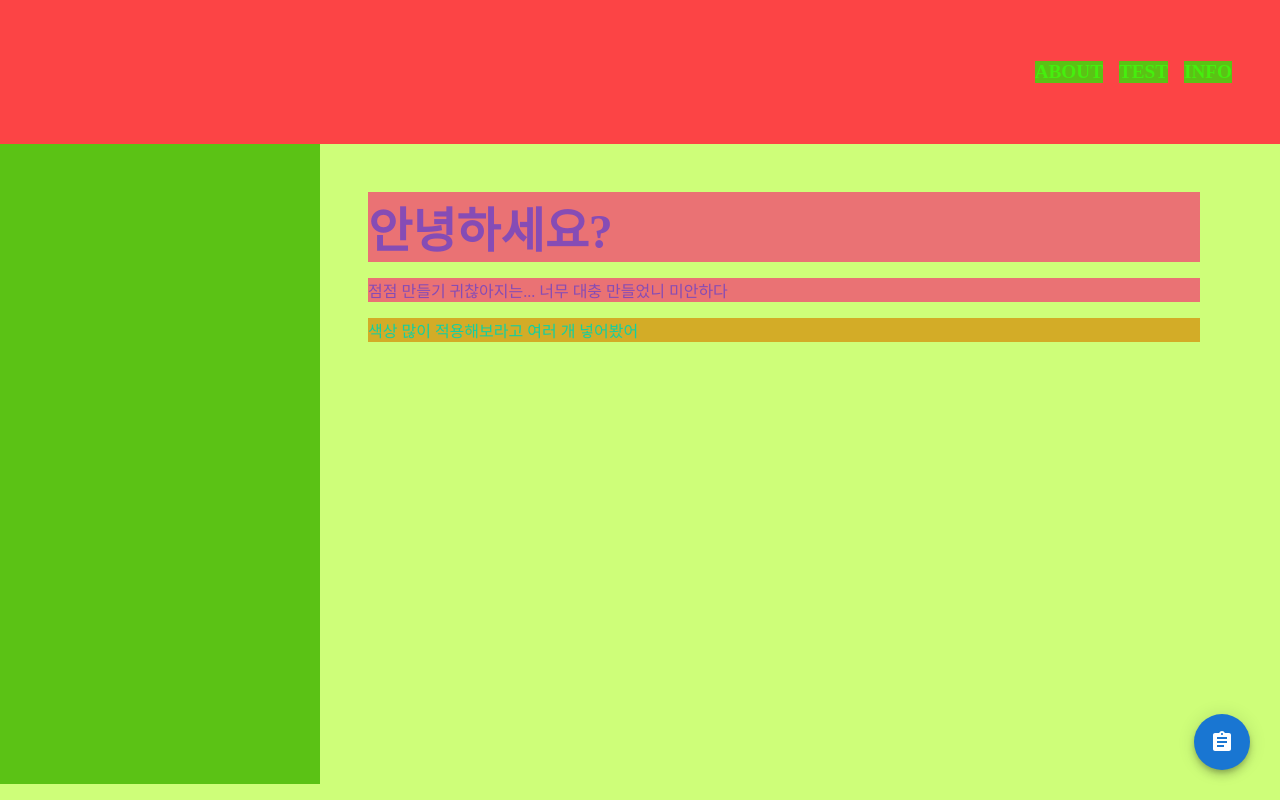
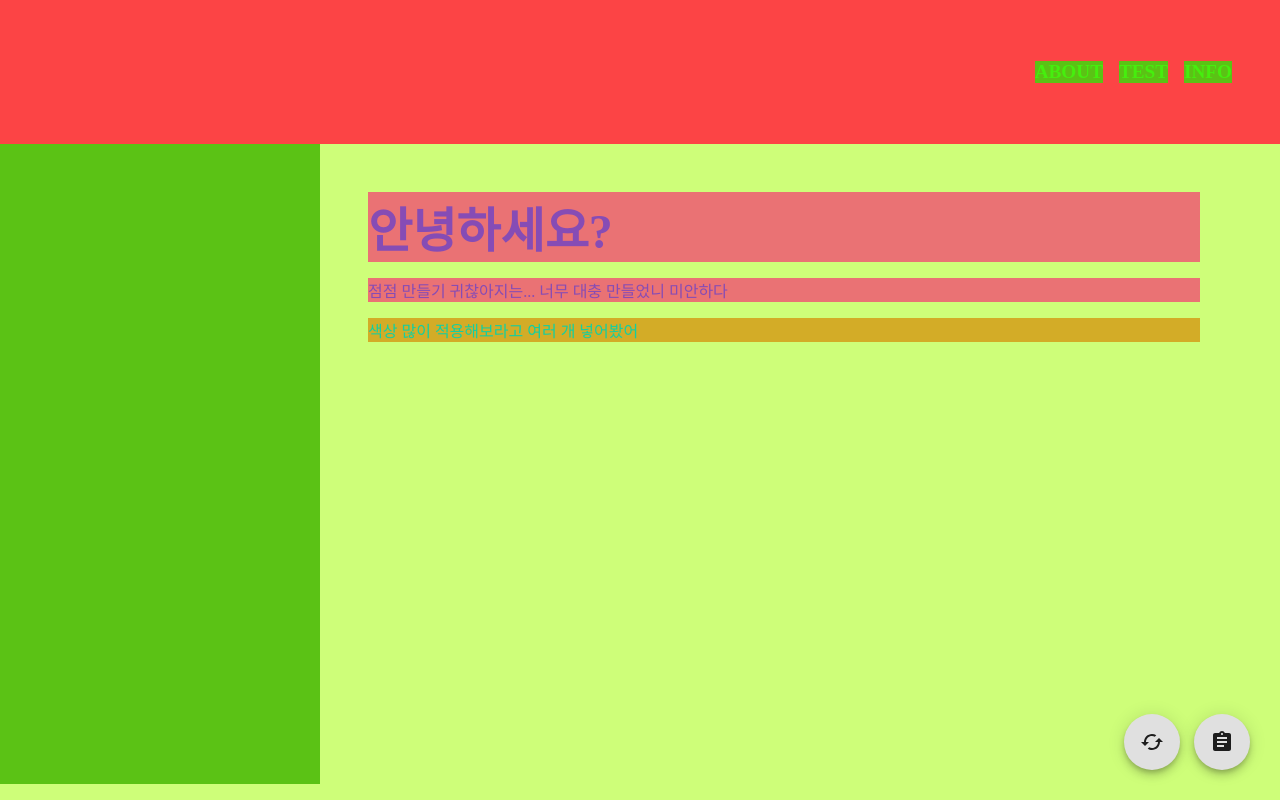
Before and after one commit to JustKode/colorfully-react, a React (Create React App) app in the folder frontend/: page /test/main in a window 1280 px wide. Built offline with nearby package versions, Linux system fonts and the light colour scheme; the HTML template or start-up script is replaced by a standard one.

Commit message:
Add: survey fab

```diff
--- a/frontend/src/common/layout/BasicLayout.js
+++ b/frontend/src/common/layout/BasicLayout.js
@@ -2,6 +2,7 @@ import React from 'react';
 import { Fab } from '@mui/material';
 import { Outlet } from 'react-router-dom';
 import AssignmentIcon from '@mui/icons-material/Assignment';
+import CachedIcon from '@mui/icons-material/Cached';
 import { useRecoilState } from 'recoil';
 import { surveyDialogState } from '../../recoil/atom';
 import SurveyDialog from '../../util/survey';
@@ -13,9 +14,9 @@ export default function BasicLayout() {
   return (
     <div>
       <main>
-        <SurveyDialog />;
+        <SurveyDialog />
         <Fab
-          color="primary"
+          color="extended"
           aria-label="add"
           sx={{
             position: 'fixed',
@@ -26,6 +27,17 @@ export default function BasicLayout() {
         >
           <AssignmentIcon />
         </Fab>
+        <Fab
+          color="extended"
+          aria-label="add"
+          sx={{
+            position: 'fixed',
+            bottom: 30,
+            right: 100,
+          }}
+        >
+          <CachedIcon />
+        </Fab>
         <Outlet />
       </main>
     </div>
--- a/frontend/src/recoil/atom.js
+++ b/frontend/src/recoil/atom.js
@@ -44,3 +44,32 @@ export const surveyRatingState = atom({
     masculine_feminine: 0,
   },
 });
+
+// for survey
+export const resultDialogState = atom({
+  key: 'open',
+  default: false,
+});
+
+// for emotion rating
+//  min -50 ~ 50 max
+export const resultRatingState = atom({
+  key: 'emotionResulting',
+  default: {
+    warm_cool: 0,
+    heavy_light: 0,
+    modern_classical: 0,
+    clean_dirty: 0,
+    activate_passive: 0,
+    hard_soft: 0,
+    tense_relaxed: 0,
+    fresh_stale: 0,
+    masculine_feminine: 0,
+  },
+});
+
+// survey mode / test mode toggle
+export const modeToggleState = atom({
+  key: 'mode',
+  default: 'survey',
+});
--- a/frontend/src/util/survey/SurveyDialogPresenter.js
+++ b/frontend/src/util/survey/SurveyDialogPresenter.js
@@ -70,15 +70,7 @@ export default function SurveyDialogPresenter(Props) {
       <BootstrapDialogTitle id="customized-dialog-title" onClose={handleClose}>
         설문 조사
       </BootstrapDialogTitle>
-      <DialogContent
-        dividers
-        sx={{ '&::-webkit-scrollbar': { display: 'none' } }}
-        // sx={{
-        //   '&.MuiDialogContent-root': {
-        //     backgroundColor: '#d1d4d6',
-        //   },
-        // }}
-      >
+      <DialogContent dividers sx={{ '&::-webkit-scrollbar': { display: 'none' } }}>
         {emotions.map((item, index) => (
           <EmotionRatiog
             // eslint-disable-next-line react/no-array-index-key
```
Also changed, not shown: frontend/src/axios/base.tsx (added, +23 -0 lines), frontend/src/axios/survey.tsx (added).
